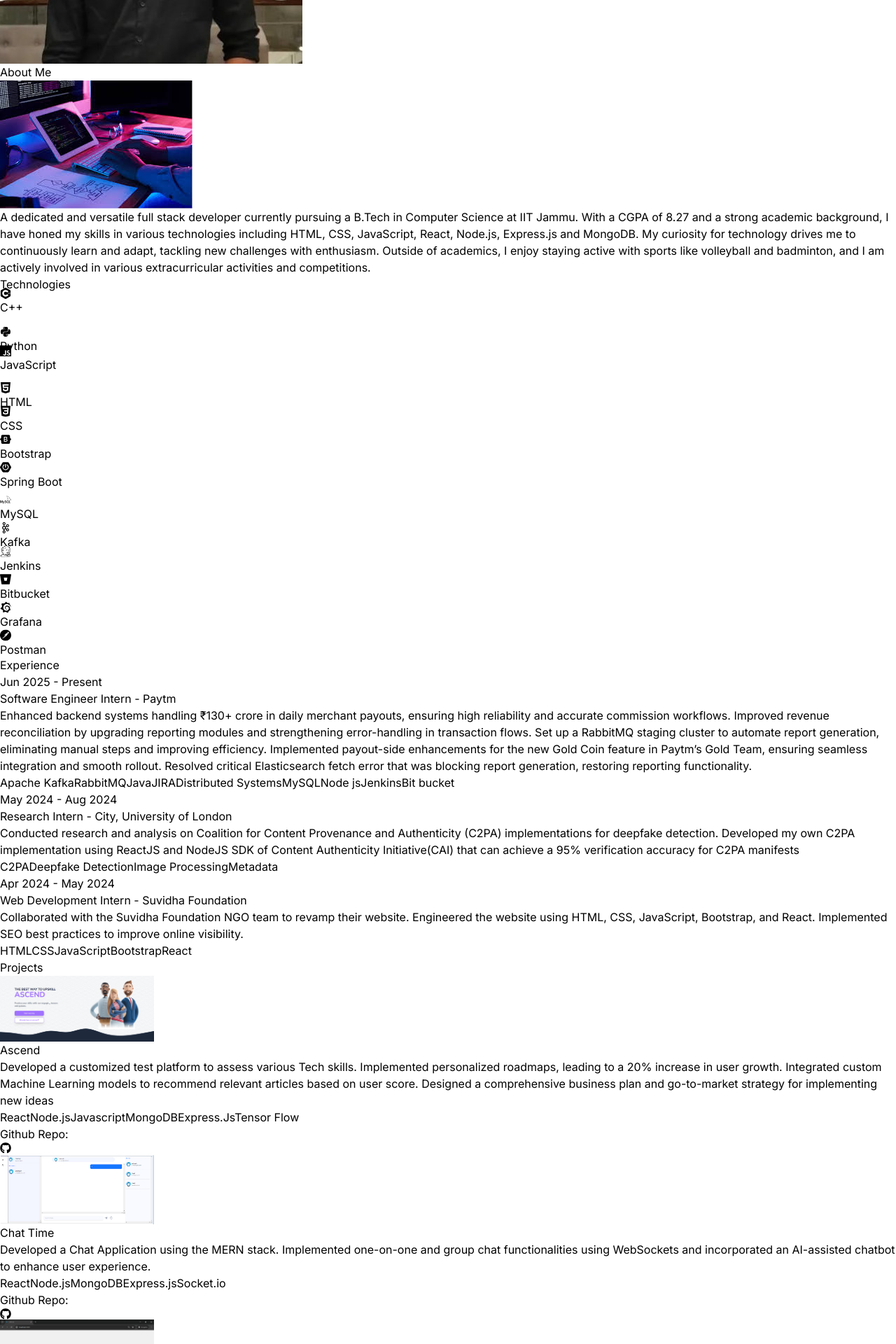
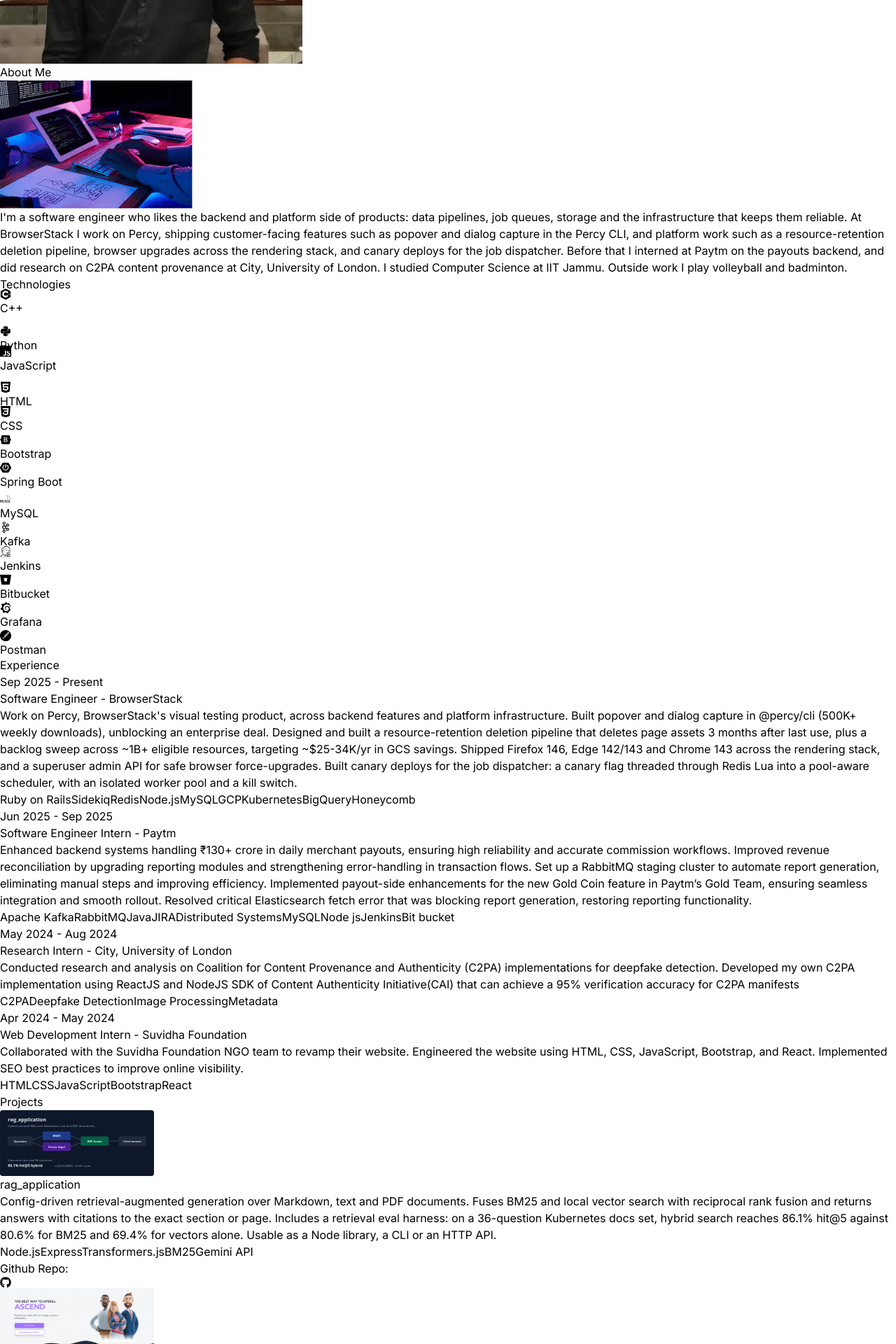
Before and after one commit to Manoj-Katta/Portfolio, a React (Vite) app: page / in a window 1280 px wide. Shown: the part 880-2800 px from the top of the page at 70% size. Built offline with nearby package versions, Linux system fonts and the light colour scheme.

Commit message:
Add BrowserStack experience and RAG project; refresh hero and about
Adds the BrowserStack role, closes out the Paytm dates, adds the
rag_application project, drops the Food-Restaurant project, removes the
phone number, and removes the unused skills, certification and
student-activity constants.

```diff
--- a/src/components/Contact.jsx
+++ b/src/components/Contact.jsx
@@ -22,14 +22,6 @@
         >
           {CONTACT.address}
         </motion.p>
-        <motion.p
-          whileInView={{ opacity: 1, x: 0 }}
-          initial={{ opacity: 0, x: 100 }}
-          transition={{ duration: 1.5 }}
-          className="my-4"
-        >
-          {CONTACT.phoneNo}
-        </motion.p>
         <a href="#" className="border-b">
           {CONTACT.email}
         </a>
--- a/src/constants/index.js
+++ b/src/constants/index.js
@@ -1,18 +1,39 @@
 import project1 from "../assets/projects/Ascend.png";
 import project2 from "../assets/projects/chatTime.png";
 import C2PA_Tool from "../assets/projects/C2PA_Tool.png";
-import food_restaurant from "../assets/projects/Food-Restaurant.png";
 import Email_Track from "../assets/projects/Email_Track.png";
 import Chef_Gemini from "../assets/projects/chef_gemini.png";
-import ticketBooking from "../assets/projects/Ticket-Booking.png"
+import ticketBooking from "../assets/projects/Ticket-Booking.png";
+import ragApp from "../assets/projects/rag_app.svg";
 
-export const HERO_CONTENT = `A passionate Computer Science student at IIT Jammu with a strong foundation in full stack development and a keen interest in artificial intelligence and machine learning. With hands-on experience in developing and managing web applications, I strive to leverage my skills to solve real-world problems and create impactful solutions.`;
+export const HERO_CONTENT = `Software Engineer at BrowserStack on Percy, its visual testing product. I build backend features across the Rails API and the Node.js CLI and SDKs, and work on the platform underneath them: storage and data lifecycle on GCS, the Sidekiq/Redis job pipeline, and browser rendering infrastructure. Computer Science graduate from IIT Jammu.`;
 
-export const ABOUT_TEXT = `A dedicated and versatile full stack developer currently pursuing a B.Tech in Computer Science at IIT Jammu. With a CGPA of 8.27 and a strong academic background, I have honed my skills in various technologies including HTML, CSS, JavaScript, React, Node.js, Express.js and MongoDB. My curiosity for technology drives me to continuously learn and adapt, tackling new challenges with enthusiasm. Outside of academics, I enjoy staying active with sports like volleyball and badminton, and I am actively involved in various extracurricular activities and competitions.`;
+export const ABOUT_TEXT = `I'm a software engineer who likes the backend and platform side of products: data pipelines, job queues, storage and the infrastructure that keeps them reliable. At BrowserStack I work on Percy, shipping customer-facing features such as popover and dialog capture in the Percy CLI, and platform work such as a resource-retention deletion pipeline, browser upgrades across the rendering stack, and canary deploys for the job dispatcher. Before that I interned at Paytm on the payouts backend, and did research on C2PA content provenance at City, University of London. I studied Computer Science at IIT Jammu. Outside work I play volleyball and badminton.`;
 
 export const EXPERIENCES = [
   {
-    year: "Jun 2025 - Present",
+    year: "Sep 2025 - Present",
+    role: "Software Engineer",
+    company: "BrowserStack",
+    description: `Work on Percy, BrowserStack's visual testing product, across backend features and platform infrastructure.
+Built popover and dialog capture in @percy/cli (500K+ weekly downloads), unblocking an enterprise deal.
+Designed and built a resource-retention deletion pipeline that deletes page assets 3 months after last use, plus a backlog sweep across ~1B+ eligible resources, targeting ~$25-34K/yr in GCS savings.
+Shipped Firefox 146, Edge 142/143 and Chrome 143 across the rendering stack, and a superuser admin API for safe browser force-upgrades.
+Built canary deploys for the job dispatcher: a canary flag threaded through Redis Lua into a pool-aware scheduler, with an isolated worker pool and a kill switch.`,
+    technologies: [
+      "Ruby on Rails",
+      "Sidekiq",
+      "Redis",
+      "Node.js",
+      "MySQL",
+      "GCP",
+      "Kubernetes",
+      "BigQuery",
+      "Honeycomb",
+    ],
+  },
+  {
+    year: "Jun 2025 - Sep 2025",
     role: "Software Engineer Intern",
     company: "Paytm",
     description: `Enhanced backend systems handling ₹130+ crore in daily merchant payouts, ensuring high reliability and accurate commission workflows.
@@ -56,6 +77,14 @@
 ];
 
 export const PROJECTS = [
+  {
+    title: "rag_application",
+    image: ragApp,
+    description:
+      "Config-driven retrieval-augmented generation over Markdown, text and PDF documents. Fuses BM25 and local vector search with reciprocal rank fusion and returns answers with citations to the exact section or page. Includes a retrieval eval harness: on a 36-question Kubernetes docs set, hybrid search reaches 86.1% hit@5 against 80.6% for BM25 and 69.4% for vectors alone. Usable as a Node library, a CLI or an HTTP API.",
+    technologies: ["Node.js", "Express", "Transformers.js", "BM25", "Gemini API"],
+    github: "https://github.com/Manoj-Katta/rag_application",
+  },
   {
     title: "Ascend",
     image: project1,
@@ -106,15 +135,6 @@
     website: "https://chef-gemini-ten.vercel.app/",
   },
   {
-    title: "Food-Restaurant-Frontend",
-    image: food_restaurant,
-    description:
-      "Developed a visually stunning and fully responsive food ordering website frontend using React.js, ensuring a seamless user experience across all devices.",
-    technologies: ["React"],
-    github: "https://github.com/Manoj-Katta/restaurant",
-    website: "https://food-restaurant-frontend.netlify.app/",
-  },
-  {
     title: "Train-Booking-System",
     image: ticketBooking,
     description:
@@ -126,55 +146,7 @@
 
 ];
 
-export const SKILLS = {
-  programmingLanguages: ["C++", "Python"],
-  webDevelopment: [
-    "HTML",
-    "CSS",
-    "JavaScript",
-    "Bootstrap",
-    "React JS",
-    "Node JS",
-    "MongoDB",
-    "Express JS",
-  ],
-  softwares: ["Git", "Onshape", "MySQL", "PowerPoint"],
-  relevantCoursework: [
-    "Data Structures & Algorithms",
-    "Database Management Systems",
-    "Computer Networks",
-    "Machine Learning",
-    "Computer Architecture",
-    "High Performance Computer Systems",
-  ],
-};
-
-export const CERTIFICATIONS = [
-  {
-    title: "The Complete 2023 Web Development Bootcamp",
-    provider: "Udemy",
-  },
-];
-
-export const ADDITIONAL_DETAILS = {
-  achievements: ["Solved over 400+ problems on Leetcode and GFG combined."],
-  positionsOfResponsibility: [
-    "Representative of Career and Development Services, IIT Jammu",
-    "Head of Content and Design Team in Career and Development Services, IIT Jammu",
-  ],
-  extracurricularActivities: [
-    "Participated in the 55th Inter IIT Sports Meet and qualified for pre-quarter finals.",
-    "Participated in Inter IIT Tech Meet 12.0",
-    "Participated in various case study competitions like RED BRICK by IIM Ahmedabad, Be the CXO.",
-    "Hosted Case Study Competition StrategiQ and Pan India stock market trading competition StockGro.",
-    "Volunteered in Technunctus-22, 23 and Renao-23.",
-  ],
-  hobbies: ["Volleyball", "Badminton", "Gym"],
-  languages: ["English", "Hindi", "Telugu"],
-};
-
 export const CONTACT = {
   address: "Andhra Pradesh, India",
-  phoneNo: "+91 8309507120",
   email: "manojkatta1173@gmail.com",
 };
```
Also changed, not shown: src/assets/projects/rag_app.svg (added).
